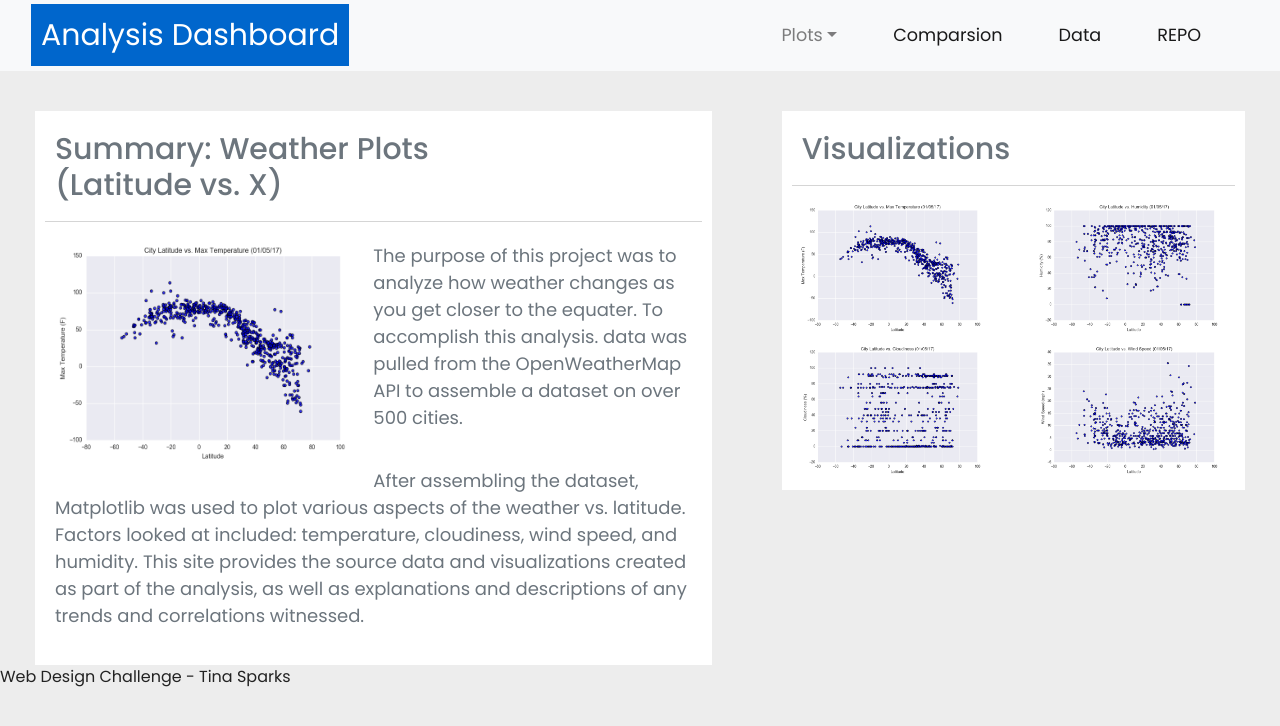
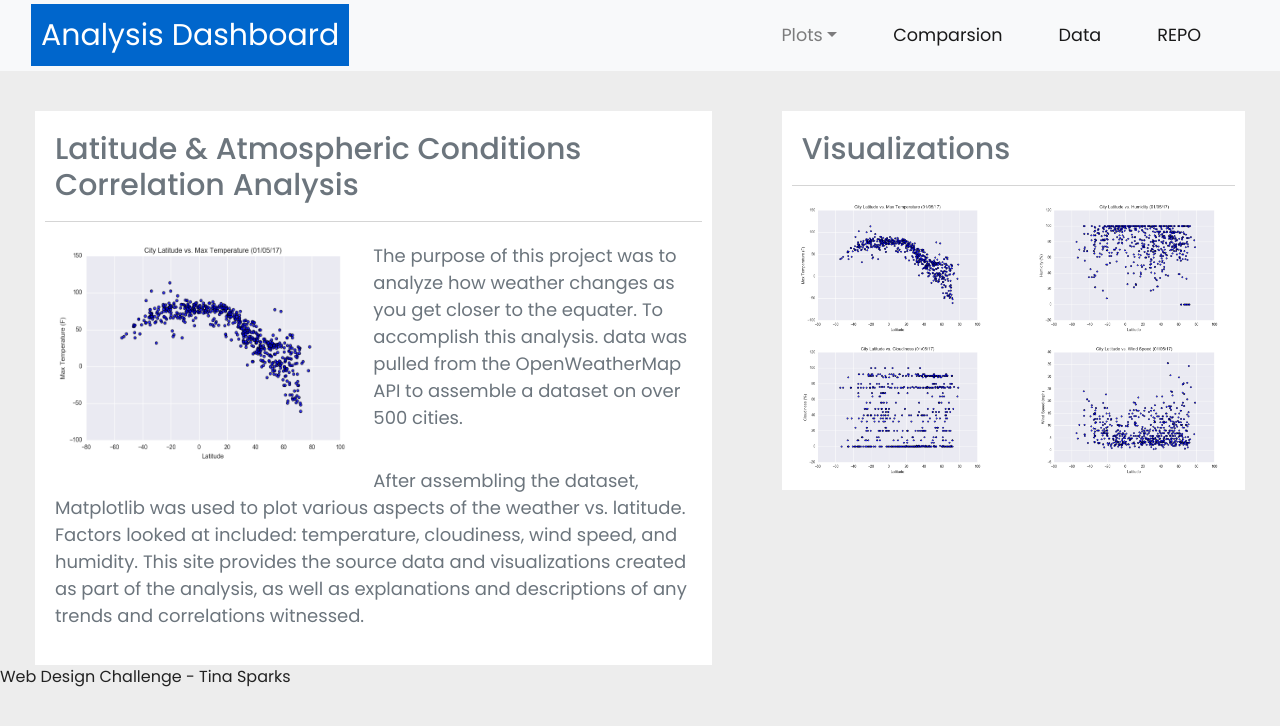
Before and after one commit to TBBSparks/Web-Design-Challenge, a plain HTML site: page index.html in a window 1280 px wide. Drawn offline with nearby package versions, Linux system fonts and the light colour scheme.

Commit message:
Update index.html

```diff
--- a/index.html
+++ b/index.html
@@ -12,11 +12,8 @@
 </head>
 <body>
 
-<!-- Navigation -->
-<!-- (expand-md) is pixel-point expands to full-page navigation -->
-<!-- (navbar-light) & (bg-light) for navigation formatting -->
 <nav class="navbar navbar-expand-md navbar-light bg-light sticky-top">
-	<!-- Insert Logo -->
+
 	<div class="container-fluid">
 		<a class="navbar-brand" href="index.html"><span class="latitude">Analysis Dashboard</a>
 
@@ -48,14 +45,14 @@
 	</div>
 </nav>
 
-<!-- Content Section -->
+
 <div class="content">
 		<div class="container-fluid">
 			<div class="row">
 				<div class="col-sm-12 col-md-7">
 					<div class="box">
 						<div class="header">
-							<h1 class="text-secondary">Summary: Weather Plots <br> (Latitude vs. X)</h1>
+							<h1 class="text-secondary">Latitude & Atmospheric Conditions <br> Correlation Analysis</h1>
 							<hr class="light">
 						</div>
 						<div class="content">
```
